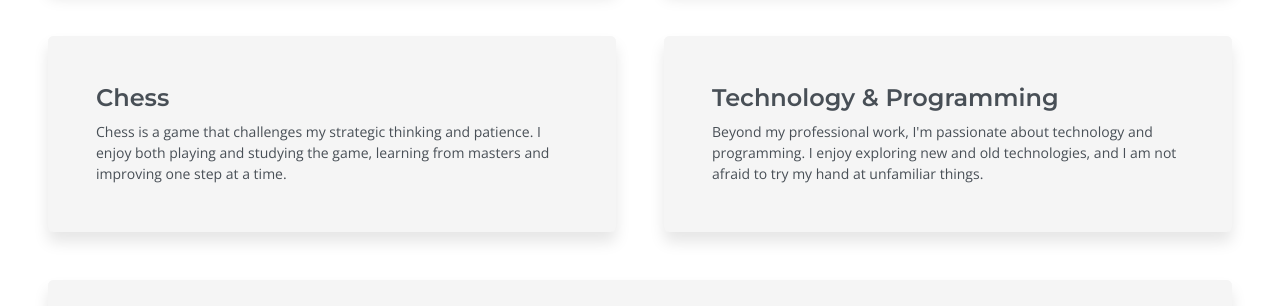
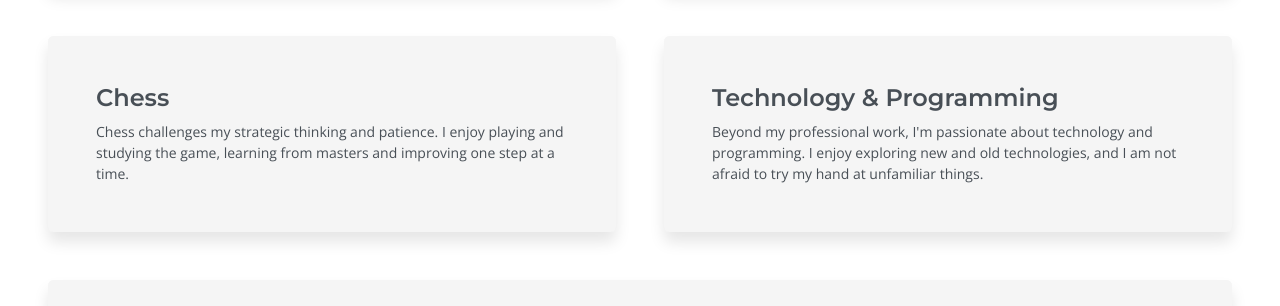
Before and after one commit to borrelunde/portfolio, a website built with Vite: page index.html in a window 1280 px wide. Shown: the part 10140-10446 px from the top of the page. Built offline with nearby package versions, Linux system fonts and the light colour scheme.

Commit message:
fix(interests): simplify chess description for clarity

```diff
--- a/index.html
+++ b/index.html
@@ -570,9 +570,8 @@
                 <div class="interests__card">
                     <div class="interests__card-content">
                         <h3 class="interests__card-title interests__card-title--other">Chess</h3>
-                        <p class="interests__description">Chess is a game that challenges my strategic thinking and
-                            patience. I enjoy both playing and studying the game, learning from masters and improving
-                            one step at a time.</p>
+                        <p class="interests__description">Chess challenges my strategic thinking and patience. I enjoy
+                            playing and studying the game, learning from masters and improving one step at a time.</p>
                     </div>
                 </div>
 
```
